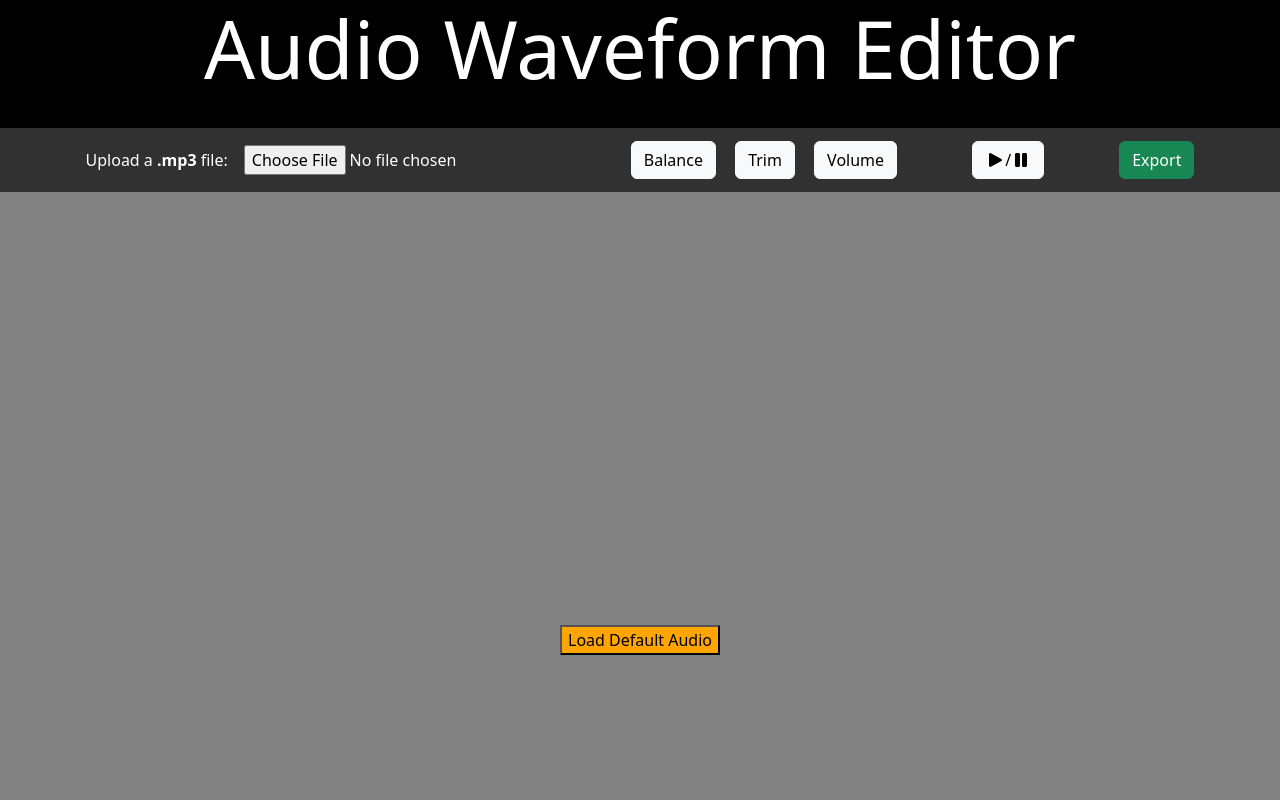
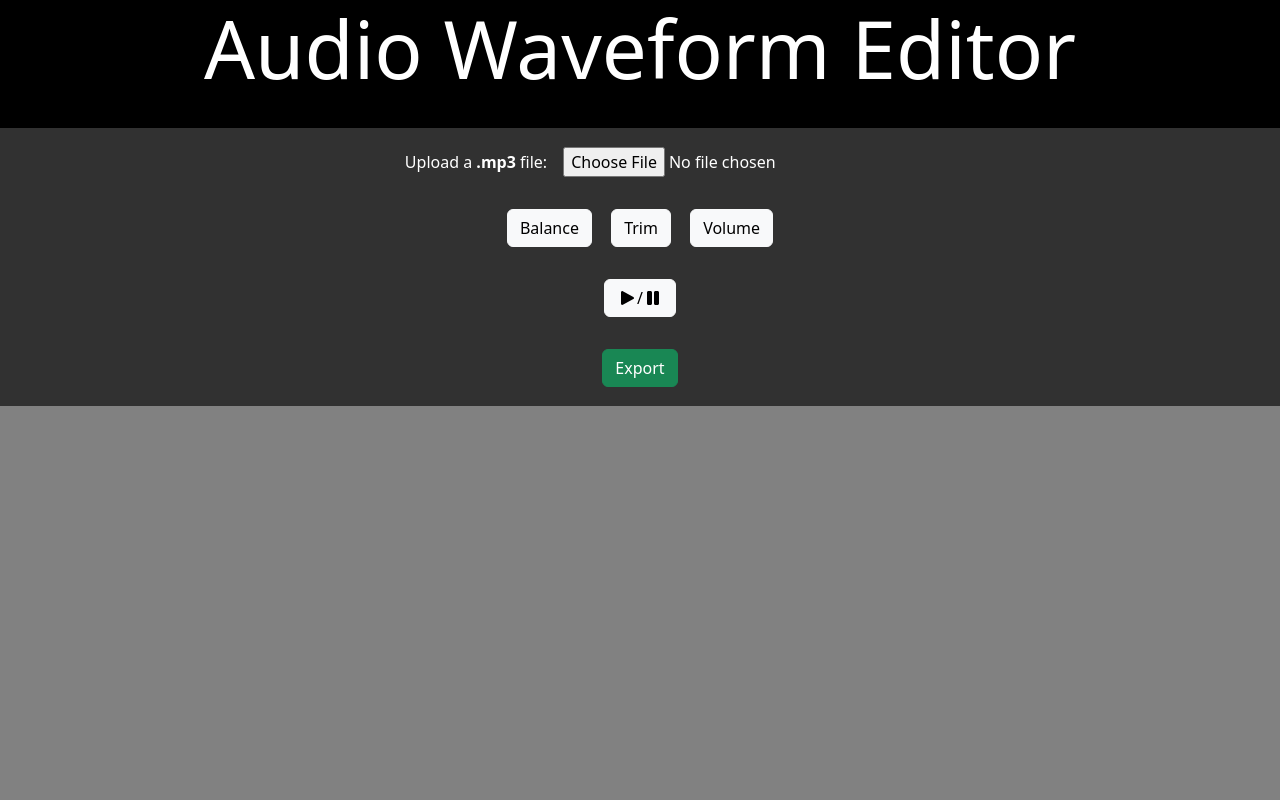
Before and after one commit to AD-May/audio-waveform-editor, a React (Vite) app: page / in a window 1280 px wide. Shown: the top 800 px of the page. Built offline with nearby package versions, Linux system fonts and the light colour scheme.

Commit message:
feat: Add finishing MVP styling

```diff
--- a/src/components/Tooltip.css
+++ b/src/components/Tooltip.css
@@ -6,7 +6,7 @@
     align-items: center;
     justify-content: space-around;
     gap: 2rem;
-    height: 4rem;
+    height: 5rem;
 }
 
 #audio-file-select {
@@ -22,7 +22,6 @@
 }
 
 #slider-label {
-
     font-weight: 600;
 }
 
@@ -31,3 +30,23 @@
     accent-color: orange;
     margin-left: -4rem;
 }
+
+.upload-container {
+    justify-items: center;
+}
+
+@media (max-width: 1400px) {
+    .tooltipContainer {
+        flex-direction: column;
+        justify-content: center;
+        align-items: center;
+        height: max-content;
+        padding: 1.2rem;
+        text-align: center;
+    }
+    .slider {
+        margin: auto;
+        width: 10rem;
+    }
+
+}
```
